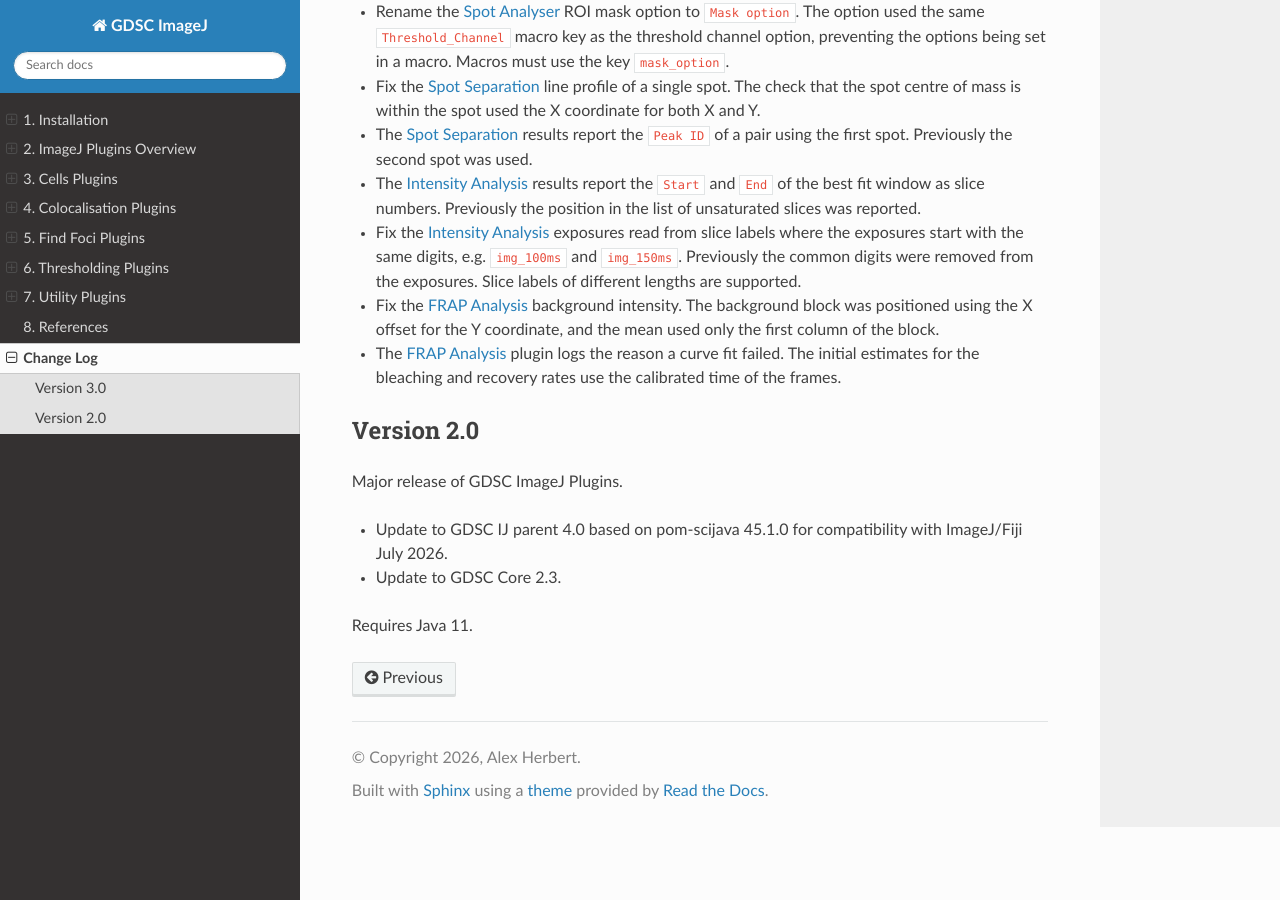
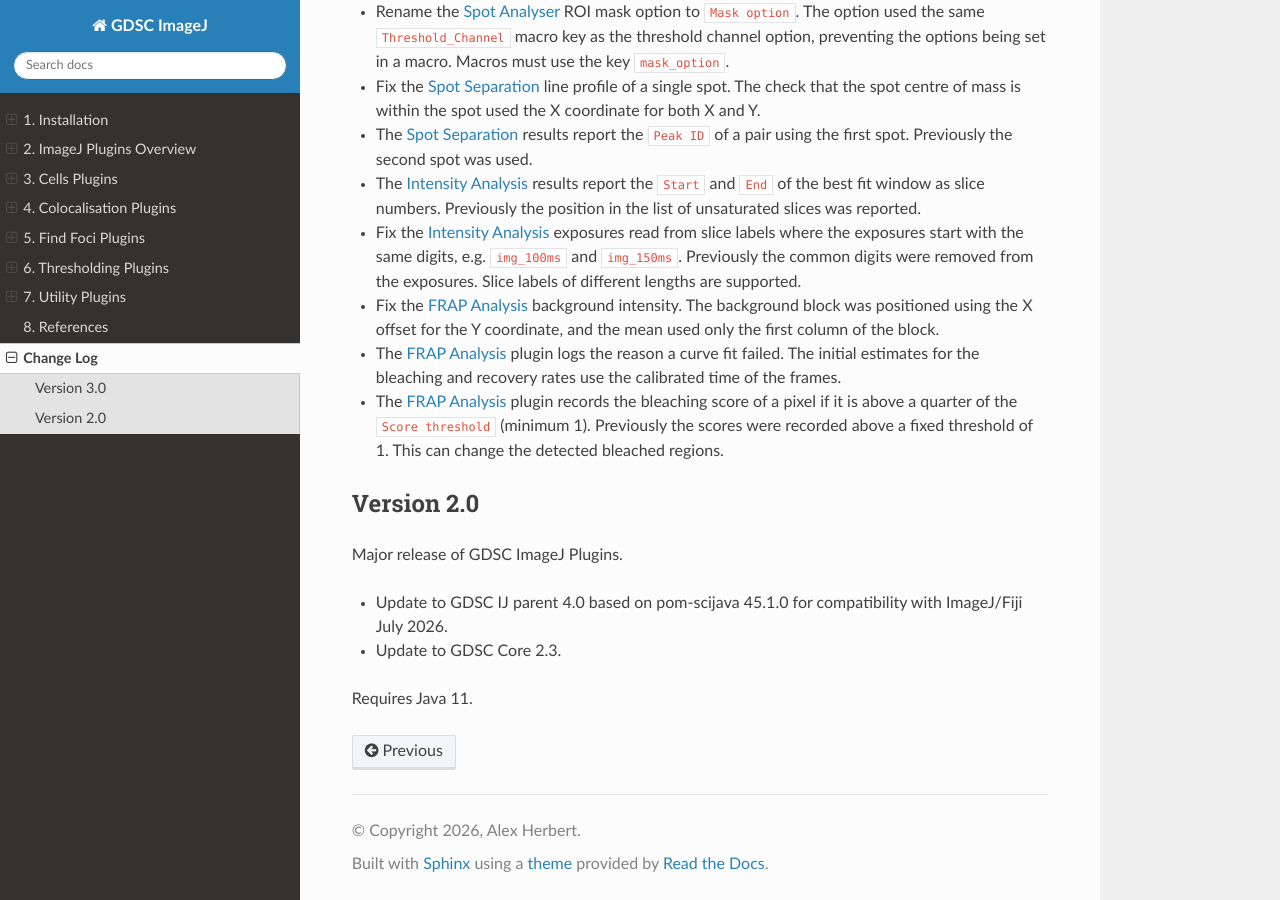
Before and after one commit to aherbert/gdsc, a Sphinx documentation site: the page built from docs/change_log.rst, in a window 1280 px wide and 900 px high, scrolled down 2950 px. Built offline with Sphinx 7.4.7 and the Read the Docs theme 3.1.0, drawn with Linux system fonts in a browser that asks for light colours.

Commit message:
Use the higher of 1 and a quarter of the FRAP Analysis score threshold for raw scores

```diff
--- a/docs/change_log.rst
+++ b/docs/change_log.rst
@@ -150,6 +150,9 @@ Major release of GDSC ImageJ Plugins.
   the block.
 * The :ref:`utility_plugins:FRAP Analysis` plugin logs the reason a curve fit failed. The initial
   estimates for the bleaching and recovery rates use the calibrated time of the frames.
+* The :ref:`utility_plugins:FRAP Analysis` plugin records the bleaching score of a pixel if it is
+  above a quarter of the ``Score threshold`` (minimum 1). Previously the scores were recorded
+  above a fixed threshold of 1. This can change the detected bleached regions.
 
 
 Version 2.0
```
Also changed, not shown: 1 other file.
